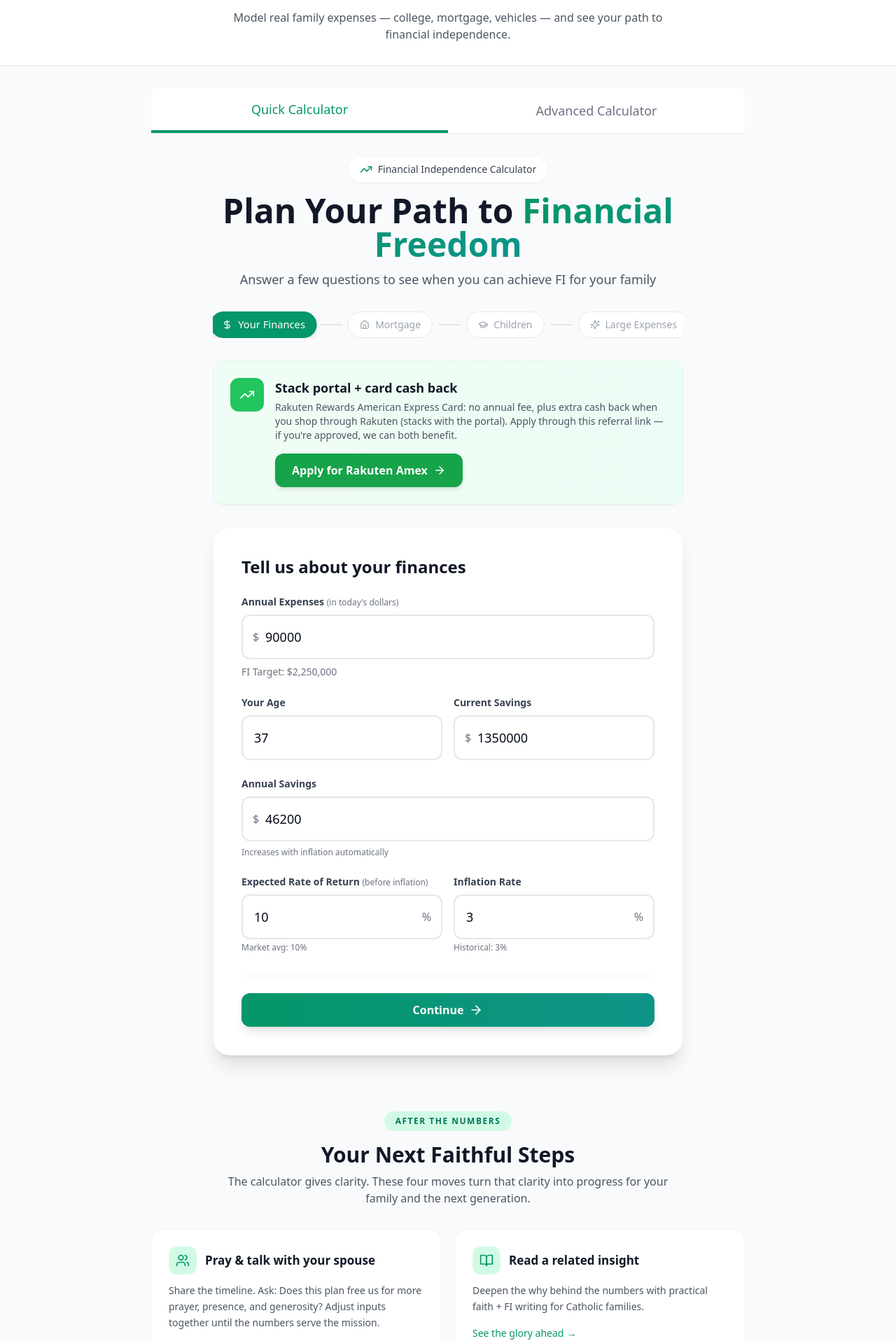
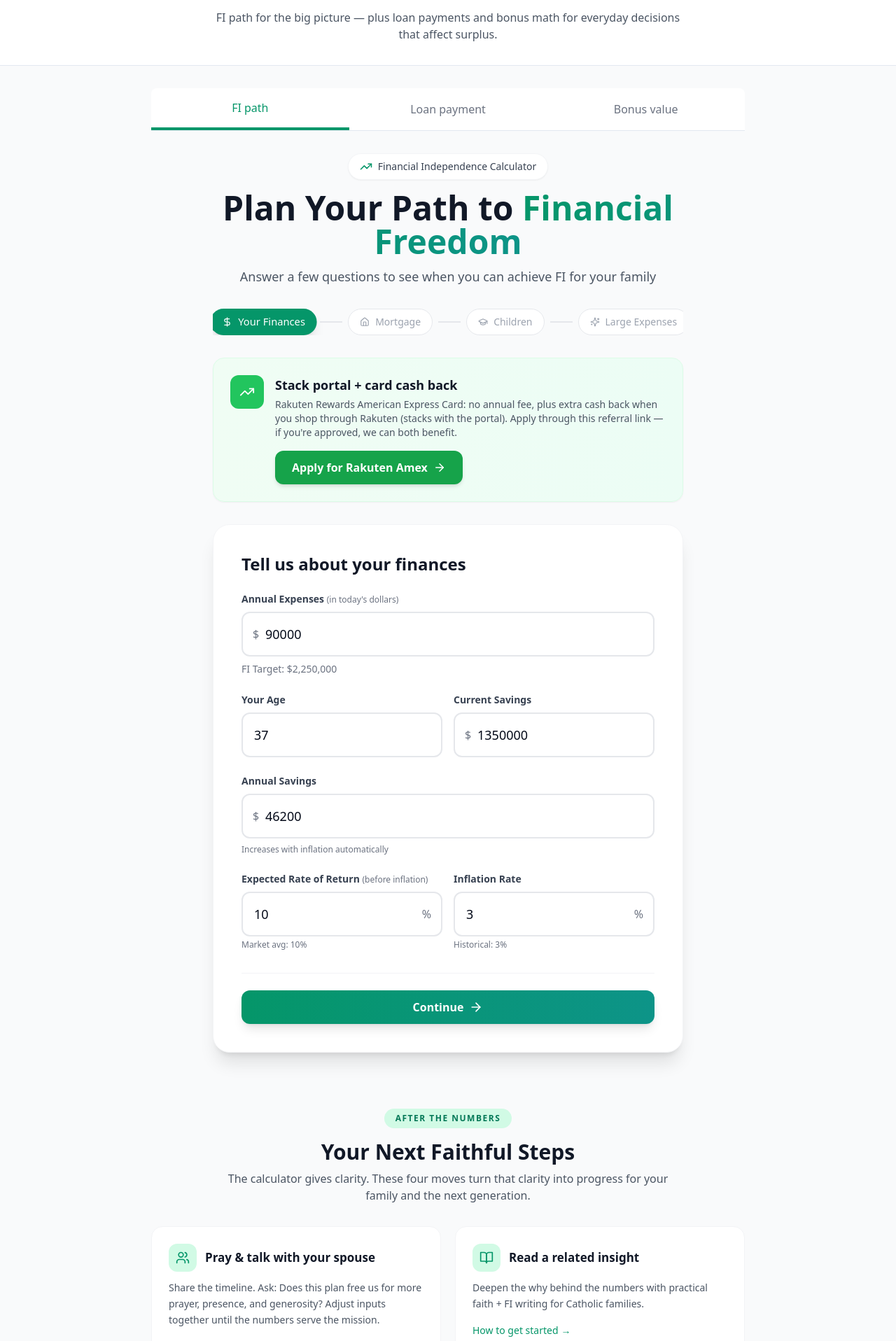
Before and after one commit to daughterpop/super-fi-calc, a React (Vite) app: page /calculators in a window 1280 px wide. Shown: the part 184-2100 px from the top of the page at 70% size. Built offline with nearby package versions, Linux system fonts and the light colour scheme.

Commit message:
Calculators hub: FI path + loan + bonus; remove Coming soon

```diff
--- a/src/pages/Calculators.jsx
+++ b/src/pages/Calculators.jsx
@@ -1,17 +1,35 @@
-import { useState } from 'react';
+import { useEffect, useState } from 'react';
 import { Link } from 'react-router-dom';
 import { ExternalLink, Heart, BookOpen, Wrench, Users, TrendingUp } from 'lucide-react';
 import SubscribeForm from '../components/SubscribeForm';
 import SiteHeader from '../components/SiteHeader';
 import SiteFooter from '../components/SiteFooter';
 import SuperFiCalculator from '../Super-Fi-Calculator.jsx';
+import LoanPaymentCalculator from '../components/LoanPaymentCalculator';
+import BonusValueCalculator from '../components/BonusValueCalculator';
 import { Accordion, AccordionItem, AccordionTrigger, AccordionContent } from '../components/ui/accordion';
 import { getReferral } from '../data/referrals';
 
+const TABS = [
+  { id: 'fi', label: 'FI path' },
+  { id: 'loan', label: 'Loan payment' },
+  { id: 'bonus', label: 'Bonus value' },
+];
+
 export default function Calculators() {
-  const [activeTab, setActiveTab] = useState('quick');
-  // Investing pool for the single "put surplus to work" step (no second footer CTA)
+  const [activeTab, setActiveTab] = useState('fi');
   const investStep = getReferral({ slot: 3, pool: 'investing' });
+
+  useEffect(() => {
+    const onTab = (e) => {
+      if (e?.detail && TABS.some((t) => t.id === e.detail)) {
+        setActiveTab(e.detail);
+        window.scrollTo({ top: 0, behavior: 'smooth' });
+      }
+    };
+    window.addEventListener('vf-calc-tab', onTab);
+    return () => window.removeEventListener('vf-calc-tab', onTab);
+  }, []);
 
   const faqs = [
     {
@@ -54,12 +72,12 @@ export default function Calculators() {
       body: "Deepen the why behind the numbers with practical faith + FI writing for Catholic families.",
       links: [
         {
-          to: "/blog/see-the-glory-ahead-lessons-from-the-transfiguration",
-          label: "See the glory ahead"
+          to: "/blog/how-to-get-started-on-your-fi-path",
+          label: "How to get started"
         },
         {
-          to: "/blog/build-on-trust-not-anxiety-lessons-from-our-lady-of-the-snows",
-          label: "Build on trust, not anxiety"
+          to: "/blog/why-fi-for-catholics",
+          label: "Why FI for Catholics"
         }
       ]
     },
@@ -83,53 +101,36 @@ export default function Calculators() {
 
       <div className="bg-white border-b">
         <div className="max-w-4xl mx-auto px-4 sm:px-6 py-6 sm:py-8 text-center">
-          <h1 className="text-2xl sm:text-3xl font-bold text-gray-900 mb-2">FI Calculators</h1>
+          <h1 className="text-2xl sm:text-3xl font-bold text-gray-900 mb-2">Calculators</h1>
           <p className="text-gray-600 text-sm sm:text-base max-w-2xl mx-auto">
-            Model real family expenses — college, mortgage, vehicles — and see your path to financial independence.
+            FI path for the big picture — plus loan payments and bonus math for everyday decisions that affect surplus.
           </p>
         </div>
       </div>
 
       <div className="max-w-4xl mx-auto px-4 sm:px-6 py-6 sm:py-8">
-        <div className="flex border-b mb-6 sm:mb-8 bg-white rounded-t-lg overflow-hidden">
+        <div className="flex border-b mb-6 sm:mb-8 bg-white rounded-t-lg overflow-x-auto">
+          {TABS.map((tab) => (
             <button
-            onClick={() => setActiveTab('quick')}
-            className={`flex-1 px-3 sm:px-8 py-3 sm:py-4 font-medium text-sm sm:text-lg transition-colors text-center ${
-              activeTab === 'quick'
+              key={tab.id}
+              type="button"
+              onClick={() => setActiveTab(tab.id)}
+              className={`flex-1 min-w-[7.5rem] px-3 sm:px-6 py-3 sm:py-4 font-medium text-sm sm:text-base transition-colors text-center whitespace-nowrap ${
+                activeTab === tab.id
                   ? 'border-b-4 border-emerald-600 text-emerald-600'
                   : 'text-gray-500 hover:text-gray-700'
               }`}
             >
-            Quick Calculator
+              {tab.label}
             </button>
-          <button
-            onClick={() => setActiveTab('advanced')}
-            className={`flex-1 px-3 sm:px-8 py-3 sm:py-4 font-medium text-sm sm:text-lg transition-colors text-center ${
-              activeTab === 'advanced'
-                ? 'border-b-4 border-emerald-600 text-emerald-600'
-                : 'text-gray-500 hover:text-gray-700'
-            }`}
-          >
-            Advanced Calculator
-          </button>
+          ))}
         </div>
 
-        {activeTab === 'quick' ? (
-          <SuperFiCalculator />
-        ) : (
-          <div className="bg-white rounded-xl shadow-sm p-6 sm:p-12 text-center">
-            <h2 className="text-xl sm:text-2xl font-semibold mb-4">Advanced FI Calculator</h2>
-            <p className="text-gray-600 mb-6 sm:mb-8 text-sm sm:text-base">
-              Coming soon — more detailed scenario modeling, Monte Carlo, and tax-aware projections.
-            </p>
-            <p className="text-sm text-gray-500">
-              For now, the Quick Calculator covers mortgage, college, vehicles, and large expenses with full projections.
-            </p>
-          </div>
-        )}
+        {activeTab === 'fi' && <SuperFiCalculator />}
+        {activeTab === 'loan' && <LoanPaymentCalculator />}
+        {activeTab === 'bonus' && <BonusValueCalculator />}
       </div>
 
-      {/* Next Faithful Steps — page-level path for everyone (also mirrored compactly after results) */}
       <div className="max-w-4xl mx-auto px-4 sm:px-6 py-10 sm:py-12">
         <div className="text-center mb-8">
           <div className="inline-flex items-center gap-2 px-4 py-1.5 rounded-full bg-emerald-100 text-emerald-700 text-xs font-semibold tracking-[1.5px] mb-4">
```
Lines whose indentation alone changed are shown as unchanged.
